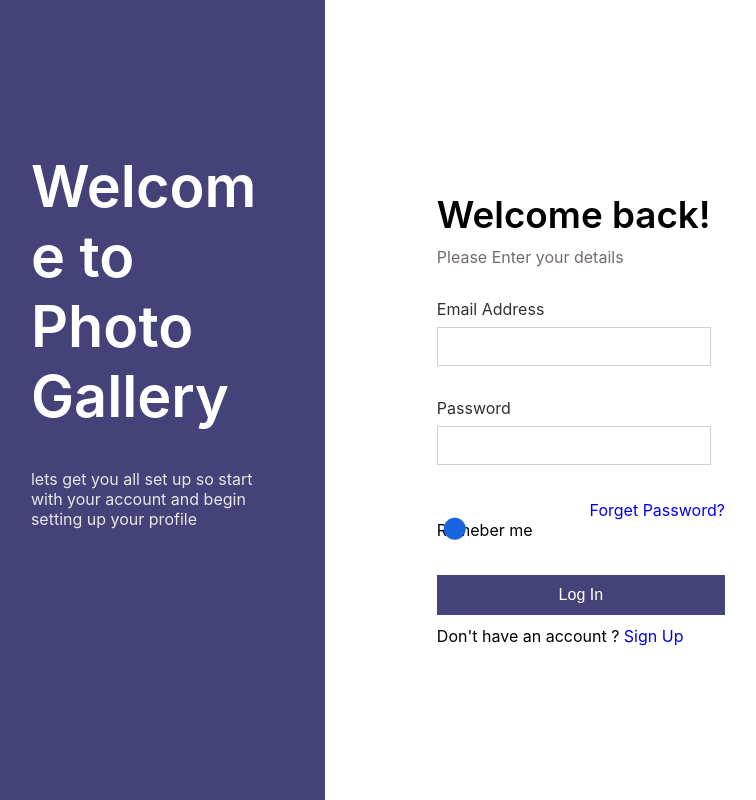
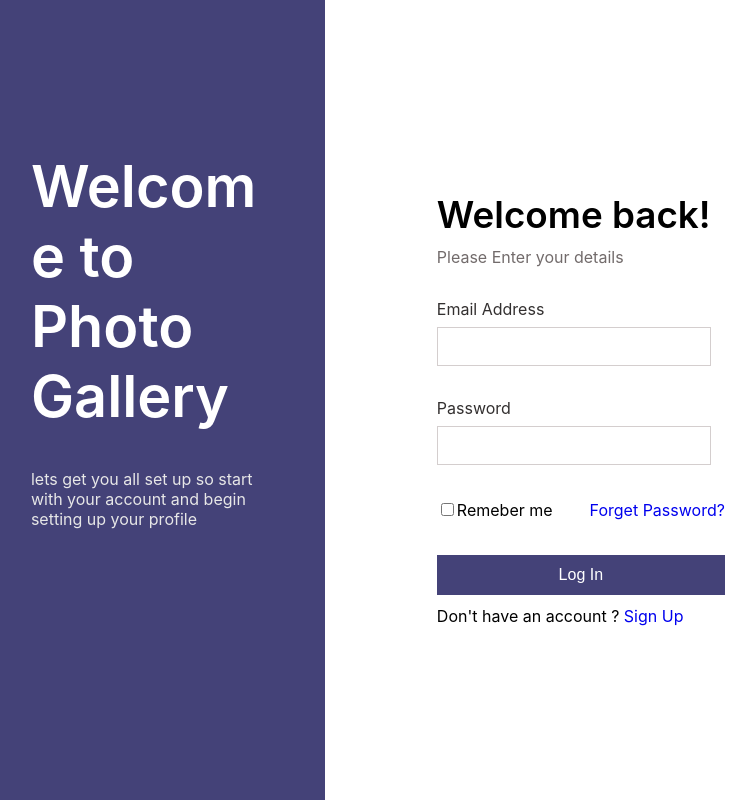
Before and after one commit to Suraj246/photogallery-frontend, a React (Create React App) app: page /signin in a window 1280 px wide. Shown: the whole page, without its empty margins (7-763 px from the left). Built offline with nearby package versions, Linux system fonts and the light colour scheme.

Commit message:
created custome checkbox css

```diff
--- a/src/App.css
+++ b/src/App.css
@@ -261,13 +261,13 @@ input[type="file"] {
     position: absolute;
 }
 
-input[type="checkbox"] {
+.image-upload input[type="checkbox"] {
     -webkit-appearance: none;
     position: relative;
     width: 100%;
 }
 
-input[type="checkbox"]:after {
+.image-upload input[type="checkbox"]:after {
     position: absolute;
     font-family: "Font Awesome 5 Free";
     font-weight: 600;
--- a/src/components/Image.js
+++ b/src/components/Image.js
@@ -21,7 +21,7 @@ const Image = ({ uploadedFile, deleteItem, setDeleteItem, modal }) => {
                     return (
                         <div key={idx} className="image-upload">
                             {/* <img src={`http://localhost:4000/uploads/${elem.profile}`} alt="" /> */}
-                            <img src={`https://photogallery-backend.onrender.com/uploads/${elem.profile}`} alt="" />
+                            <img src={`https://photogallery-backend.onrender.com/uploads/${elem.profile}`} alt="" loading='lazy' />
                             <div className="img-info">
                                 <span>{title}</span>
                                 <span>{elem.type}</span>
```
